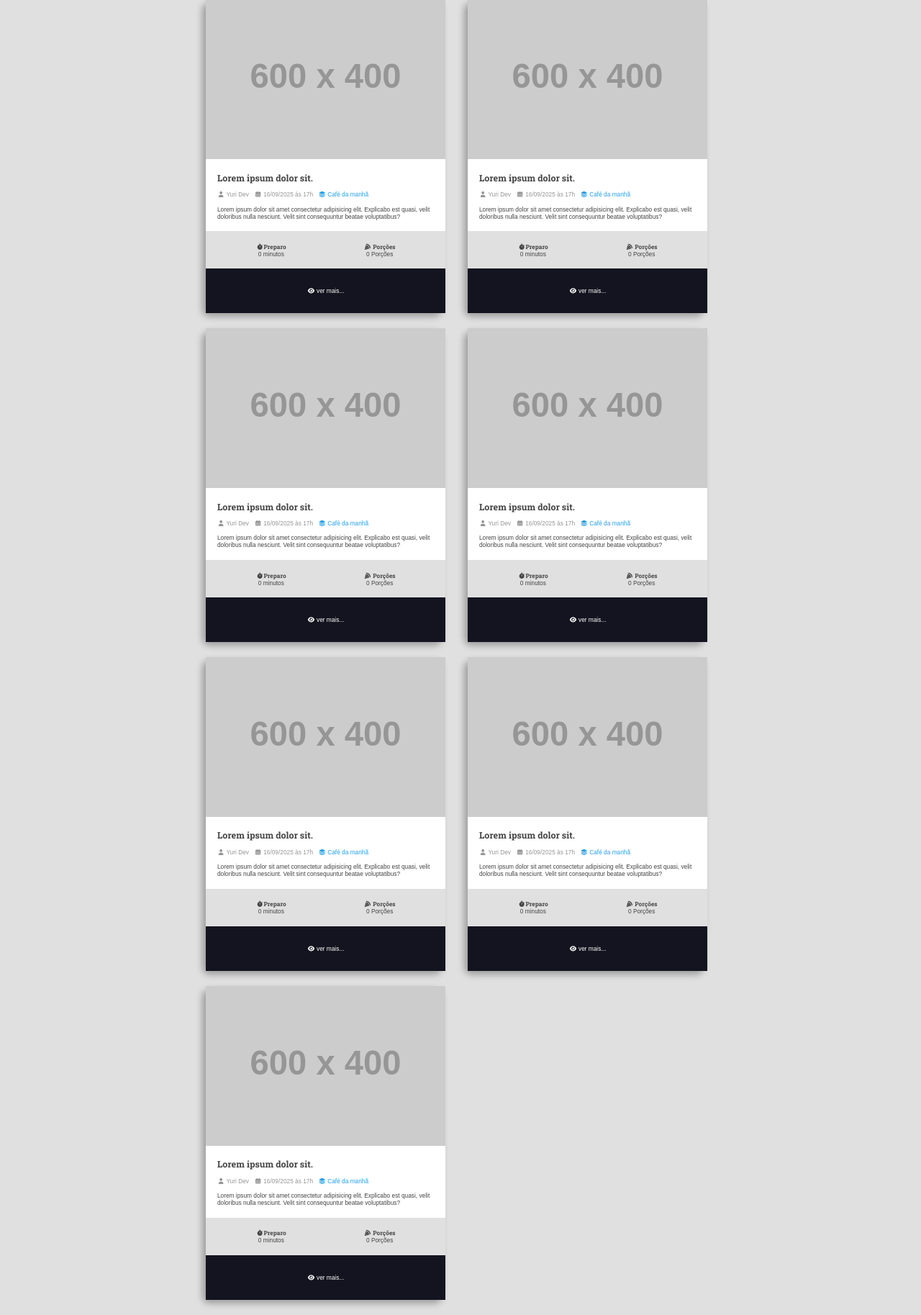
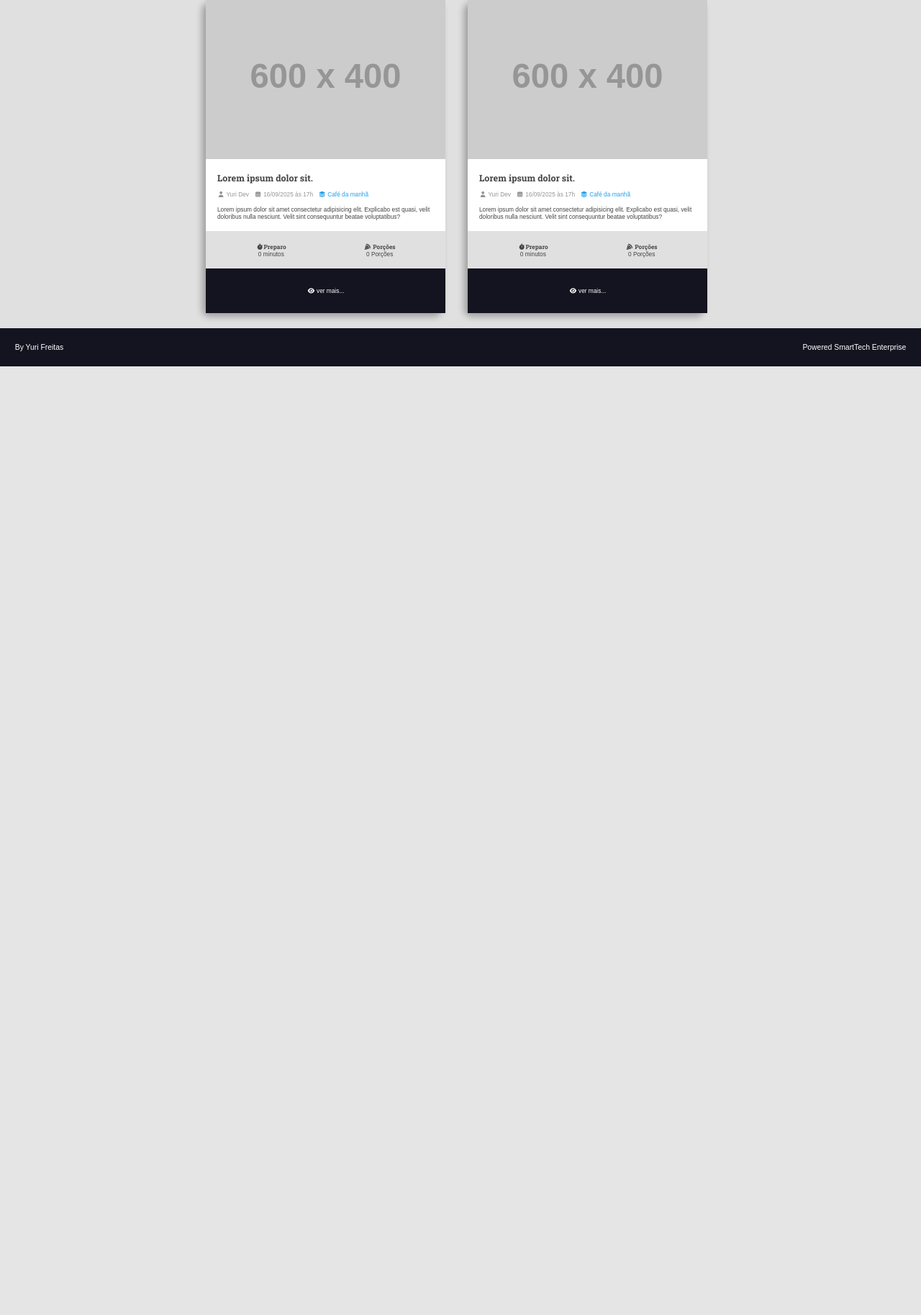
Before and after one commit to ftreitasyuri/recipes-website, a Django app: page / in a window 1280 px wide. Shown: the part 598-2425 px from the top of the page at 72% size. After the commit the page ends 1107 px from the top, so only its background shows below. Run offline with Django 5.2, Linux system fonts and the light colour scheme; grey boxes labelled with a size stand in for pictures from a placeholder-image service; some libraries are stand-ins or nearby versions.

Commit message:
Feature/ uploading footer finished with links from my linkedin and my github profile

```diff
--- a/recipes/static/css/style.css
+++ b/recipes/static/css/style.css
@@ -241,16 +241,14 @@ h6 {
     text-align: center;
 }
 
-.recipe-preparation{}
+/* .recipe-preparation{} */
 
 .recipe-goal-title{
     font-size: 1.6rem;
 }
-.recipe-goal-text{}
+/* .recipe-goal-text{}
 
-.recipe-servings{
-
-}
+.recipe-servings{} */
 /* END RECIPE GOAL AND SERVINGS */
 
 /* RECIPE FOOTER */
@@ -270,3 +268,26 @@ h6 {
 /* END RECIPE FOOTER */
 
 /* END MAIN CONTENT */
+
+/* FOOTER */
+.main-footer{
+    display: flex;
+    align-items: center;
+    justify-content: space-between;
+    background: var(--color-primary-dark);
+    color: var(--color-white);
+    padding: var(--spacing-gutter-large);
+
+}
+
+.main-footer a{
+    color: var(--color-white);
+    font-size: 2rem;
+    text-decoration: none;
+    transition: all 300ms ease-in-out;
+}
+
+.main-footer a:hover{
+    filter: brightness(.8);
+}
+/* END FOOTER */
--- a/recipes/templates/recipes/pages/home.html
+++ b/recipes/templates/recipes/pages/home.html
@@ -16,69 +16,8 @@
 
         <div class="main-content main-content-list container">
             {% for i in qtd %}
-            <div class="recipe recipe-list-item">
-                <!-- Card Header -->
-                <div class="recipe-cover">
-                    <img src="https://placehold.co/600x400/orange/white" alt="">
-                </div>
-                <div class="recipe-title-container">
-                    <h2 class="recipe-title">Lorem ipsum dolor sit.</h2>
-                </div>
 
-                <!-- Author Data -->
-                <div class="recipe-author">
-                    <span class="recipe-author-item">
-                        <i class="fas fa-user"></i>
-                        Yuri Dev
-                    </span>
-                    <span class="recipe-author-item">
-                        <i class="fas fa-calendar-alt"></i>
-                        16/09/2025 às 17h
-                    </span>
-                    <span class="recipe-author-item">
-                        <a href="#">
-                            <i class="fas fa-layer-group"></i>
-                            <span>Café da manhã</span>
-                        </a>
-                    </span>
-
-                </div>
-                <!-- Recipe Description -->
-                <div class="recipe-content">
-                    <p>Lorem ipsum dolor sit amet consectetur adipisicing elit. Explicabo est quasi, velit doloribus
-                        nulla nesciunt. Velit sint consequuntur beatae voluptatibus?</p>
-                </div>
-
-                <!-- Goal and  servings -->
-                <div class="recipe-goal-container">
-                    <div class="recipe-goal recipe-preparation">
-                        <h3 class="recipe-goal-title">
-                            <i class="fas fa-stopwatch"></i>Preparo
-                        </h3>
-                        <div class="recipe-goal-text">
-                            0 minutos
-                        </div>
-                    </div>
-                    <div class="recipe-goal recipe-servings">
-                        <h3 class="recipe-goal-title">
-                            <i class="fas fa-pizza-slice"></i>
-                            Porções
-                        </h3>
-                        <div class="recipe-goal-text">
-                            0 Porções
-                        </div>
-
-                    </div>
-                </div>
-                <!-- Button area -->
-
-                <footer class="recipe-footer">
-                    <a href="#" class="recipe-read-more button button-dark button-full-width">
-                        <i class="fas fa-eye"></i>
-                        <span>ver mais...</span>
-                    </a>
-                </footer>
-            </div>
+            {% include 'recipes/partials/recipe.html' %}
 
             {% endfor %}
         </div>
@@ -86,6 +25,8 @@
 
     </main>
 
+    {% include 'recipes/partials/footer.html' %}
+
 </body>
 
 </html>
--- /dev/null
+++ b/recipes/templates/recipes/partials/footer.html
@@ -0,0 +1,9 @@
+<footer class="main-footer">
+    <div class="developer">
+        <a href="https://www.linkedin.com/in/yuri-queiroz-77552419a/">By Yuri Freitas</a>
+    </div>
+    <div class="powered">
+        <a href="https://projeto-portifolio-weld-seven.vercel.app/">Powered SmartTech Enterprise</a>
+    </div>
+
+</footer>
--- a/recipes/views.py
+++ b/recipes/views.py
@@ -6,7 +6,7 @@ from django.http import HttpResponse
 #     return HttpResponse('HOME 1')
 
 def home(request):
-    numero = [1, 2, 3, 4, 5, 6, 7, 8, 9]
+    numero = [1, 2, 3, 4]
     return render(request, 'recipes/pages/home.html', context={
         'name': 'Yuri Dev',
         'qtd': numero
```
Also changed, not shown: recipes/templates/recipes/partials/recipe.html (added, +58 -0 lines).
